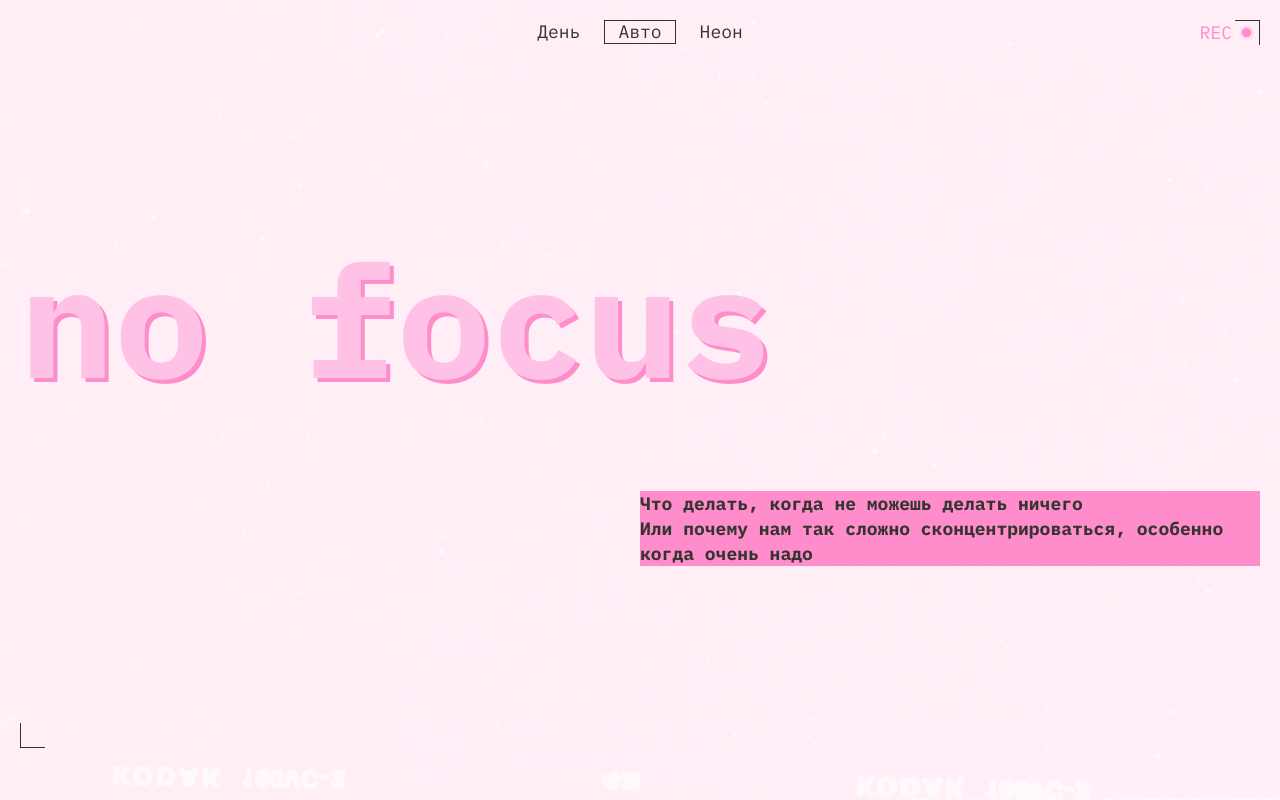
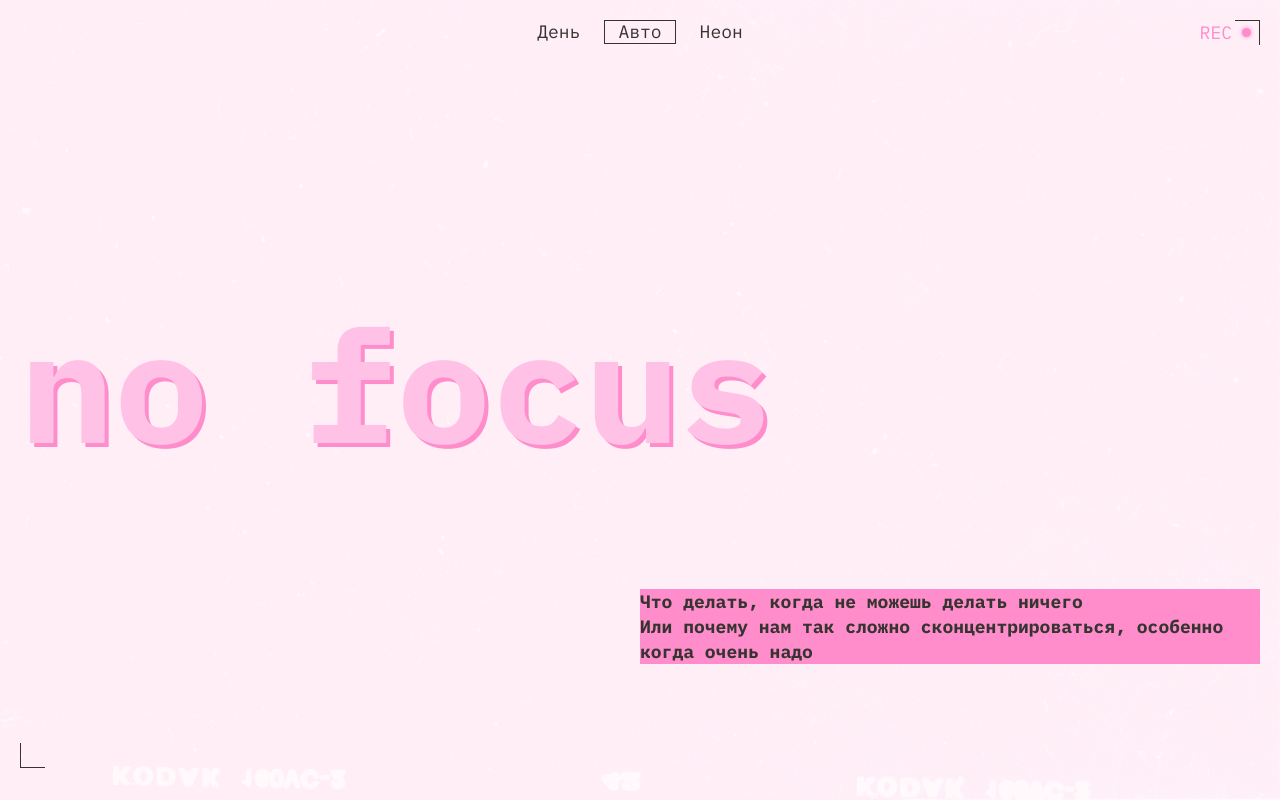
Before and after one commit to deputatTyulkino/slozhno-sosredotochitsya-ad, a plain HTML site: page index.html in a window 1280 px wide. Shown: the top 800 px of the page. Drawn offline with Linux system fonts and the light colour scheme.

Commit message:
Исправление ошибок 4

```diff
--- a/styles/style.css
+++ b/styles/style.css
@@ -184,6 +184,10 @@
   margin-block-end: 50px;
 }
 
+.block__hard-content {
+  text-wrap: balance;
+}
+
 .block__attention-title {
   block-size: 1fr;
   text-wrap: balance;
@@ -284,7 +288,6 @@
     inset-inline-start: 20px;
   }
 
-  .header,
   .block__gallery {
     margin-block-end: 60px;
   }
@@ -368,6 +371,11 @@
 @media (width >= 1024px) {
   .header {
     block-size: 768px;
+    grid-template-rows: repeat(3, 2fr);
+  }
+
+  .header::before {
+    inset-block-end: 0;
   }
 
   .header__theme-menu {
@@ -379,6 +387,14 @@
     flex-direction: row;
   }
 
+  .header__title {
+    align-self: center;
+  }
+
+  .header__content {
+    align-self: center;
+  }
+
   .block__attention {
     grid-template-columns: repeat(3, 1fr);
     grid-template-rows: min-content 1fr;
```
